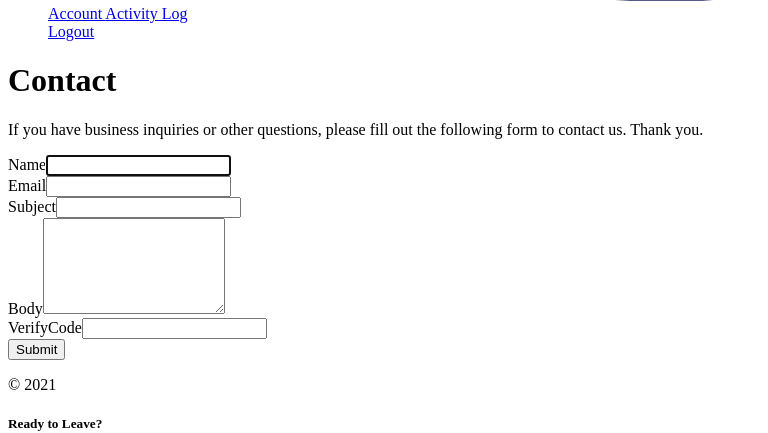
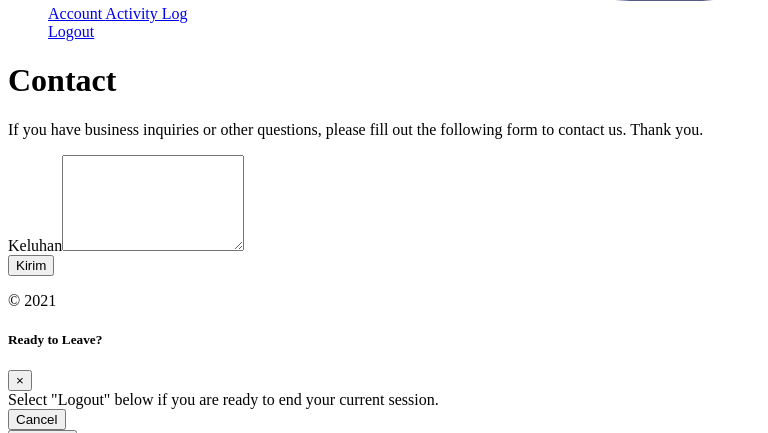
Before and after one commit to Akhdanf11/Yii2, a Yii app: template frontend/views/site/contact.php in a window 1280 px wide. Shown: the part 3148-3581 px from the top of the page, without its empty margins (0-768 px from the left). Run offline with PHP 8.4 and a stand-in for Yii, Linux system fonts and the light colour scheme; the template is opened without the code that fills it, so the values that code supplies are empty; form fields are guessed from the names that the template uses; some libraries are stand-ins or nearby versions.

Commit message:
Add Feeedback Feature

```diff
--- a/frontend/views/site/contact.php
+++ b/frontend/views/site/contact.php
@@ -22,20 +22,10 @@
         <div class="col-lg-5">
             <?php $form = ActiveForm::begin(['id' => 'contact-form']); ?>
 
-                <?= $form->field($model, 'name')->textInput(['autofocus' => true]) ?>
-
-                <?= $form->field($model, 'email') ?>
-
-                <?= $form->field($model, 'subject') ?>
-
-                <?= $form->field($model, 'body')->textarea(['rows' => 6]) ?>
-
-                <?= $form->field($model, 'verifyCode')->widget(Captcha::className(), [
-                    'template' => '<div class="row"><div class="col-lg-3">{image}</div><div class="col-lg-6">{input}</div></div>',
-                ]) ?>
+                <?= $form->field($model, 'body')->textarea(['rows' => 6])->label("Keluhan") ?>
 
                 <div class="form-group">
-                    <?= Html::submitButton('Submit', ['class' => 'btn btn-primary', 'name' => 'contact-button']) ?>
+                    <?= Html::submitButton('Kirim', ['class' => 'btn btn-primary', 'name' => 'contact-button']) ?>
                 </div>
 
             <?php ActiveForm::end(); ?>
```
Also changed, not shown: frontend/controllers/SiteController.php (+9 -8 lines), frontend/models/Contact.php (added, +47 -0 lines).
